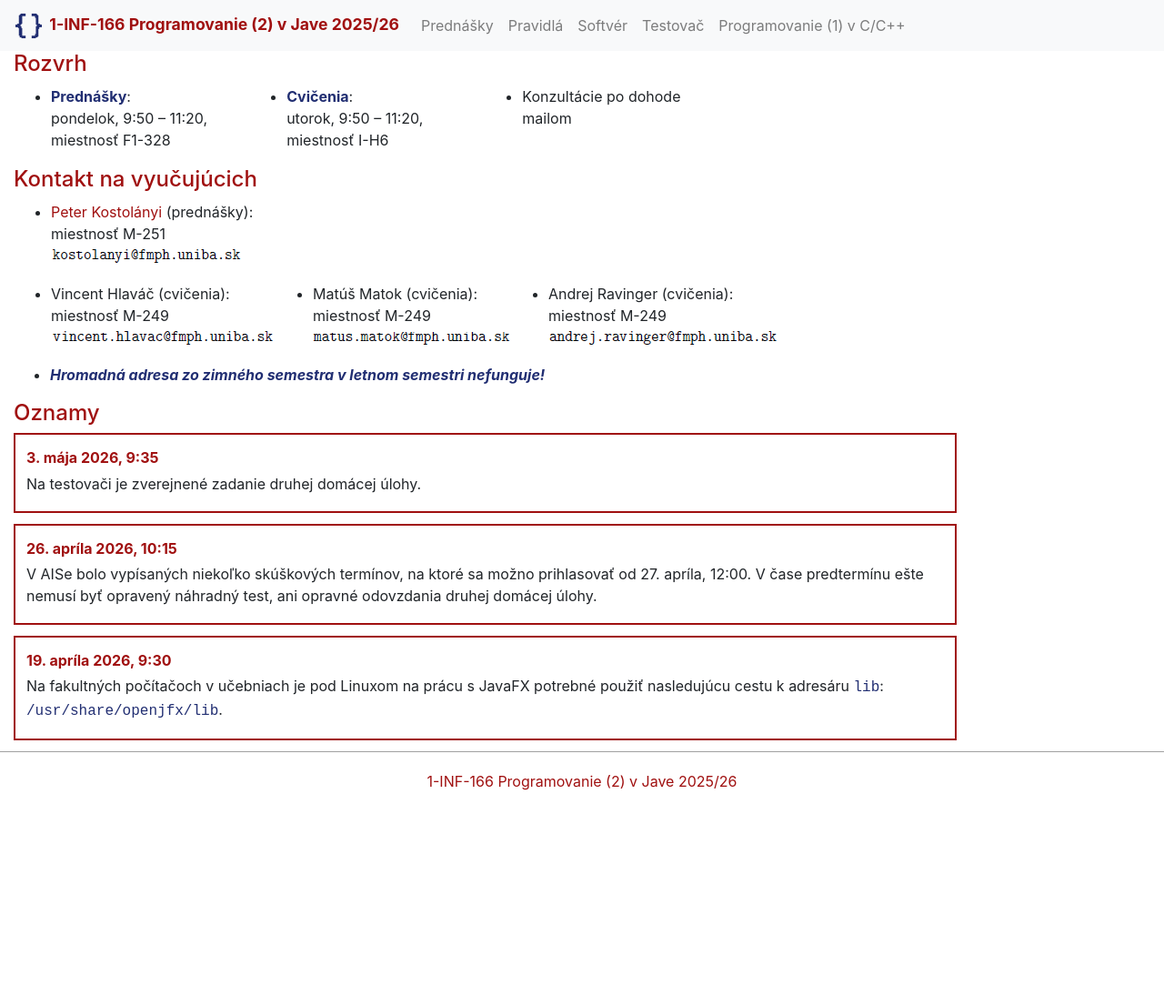
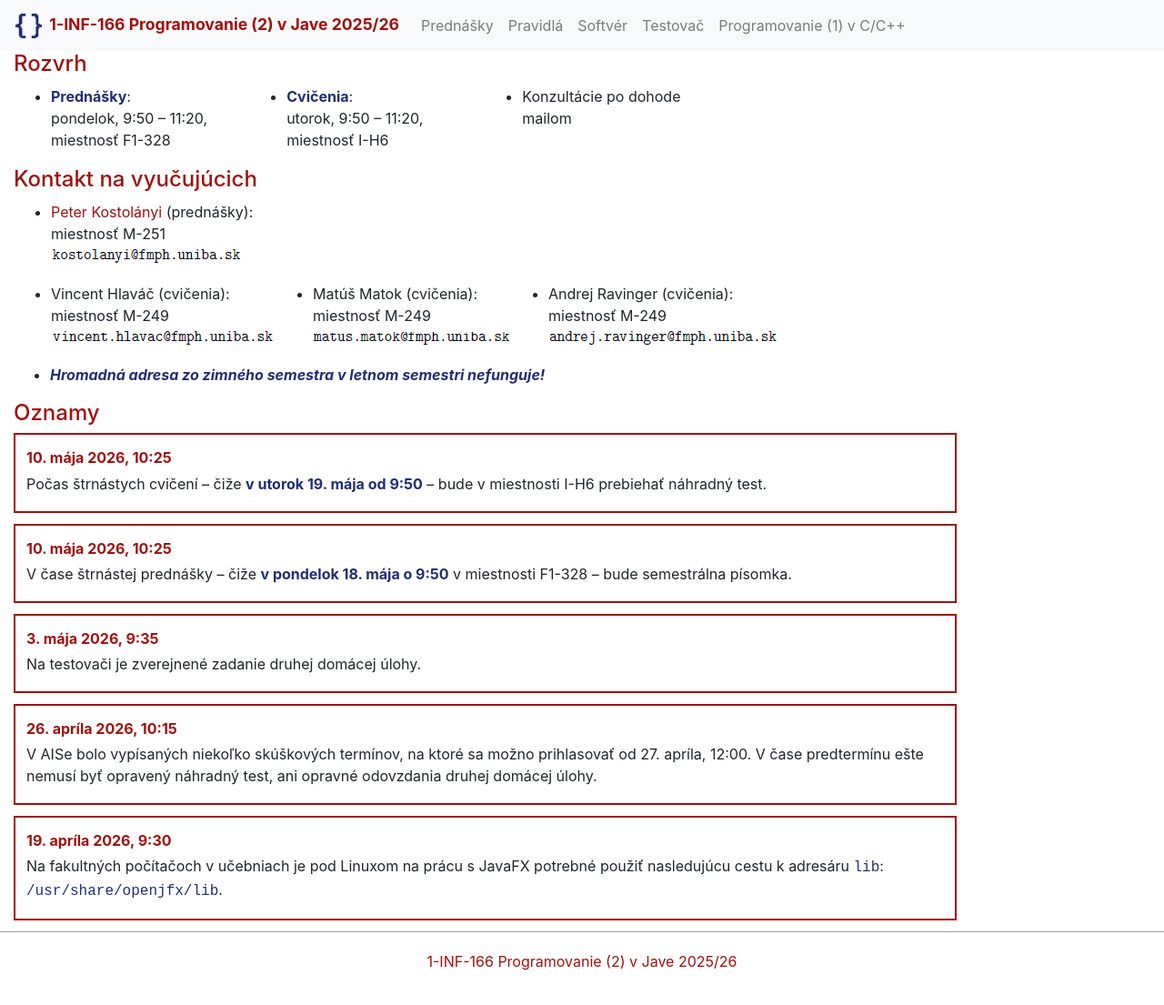
Before and after one commit to dcs-fmph/prog2, a Jekyll site: the page built from index.md, in a window 1280 px wide. Shown: the whole page at 91% size. Built offline with Jekyll 4.4.1, drawn with Linux system fonts in a browser that asks for light colours; nearby versions of some CDN libraries; our own code applies the rules of GitHub Pages for plain Markdown files; before the commit the page ends 907 px from its top, so only the background shows below that.

Commit message:
Update index.md

```diff
--- a/index.md
+++ b/index.md
@@ -43,6 +43,18 @@ miestnosť M-249<br/>
 ## Oznamy
 
 <div class="oznam">
+<h4>10. mája 2026, 10:25</h4>
+
+Počas štrnástych cvičení &ndash; čiže <strong>v utorok 19. mája od 9:50</strong> &ndash; bude v miestnosti I-H6 prebiehať náhradný test.
+</div>
+
+<div class="oznam">
+<h4>10. mája 2026, 10:25</h4>
+
+V čase štrnástej prednášky &ndash; čiže <strong>v pondelok 18. mája o 9:50</strong> v miestnosti F1-328 &ndash; bude semestrálna písomka.
+</div>
+
+<div class="oznam">
 <h4>3. mája 2026, 9:35</h4>
 
 Na testovači je zverejnené zadanie druhej domácej úlohy.
```
